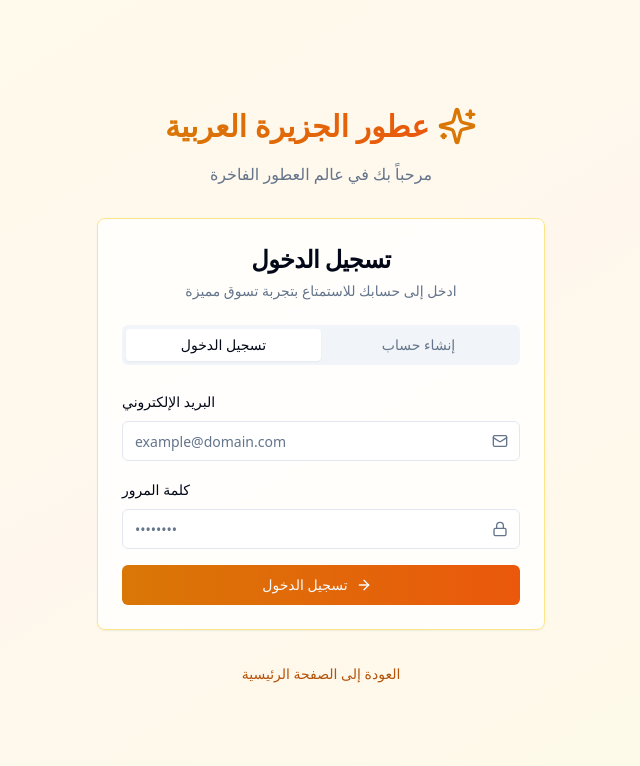
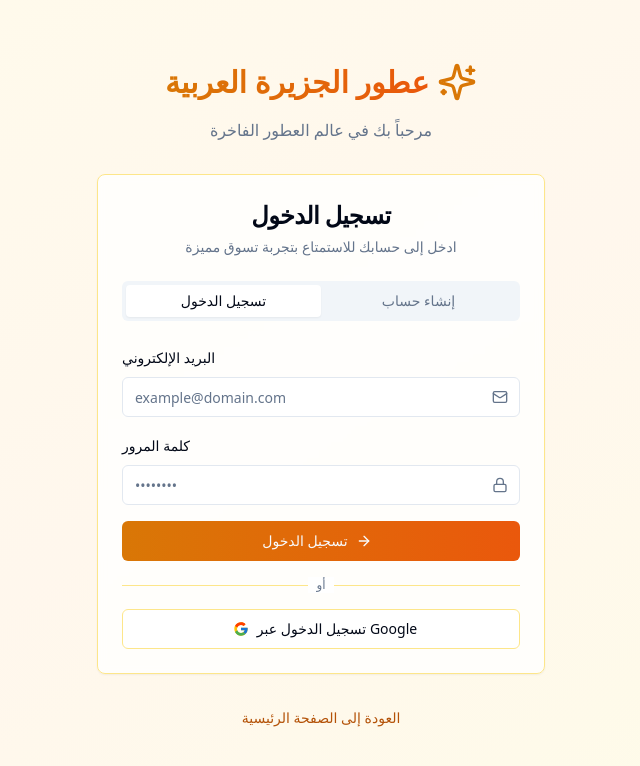
Before and after one commit to mohamed9278443/benat-benat_mr, a React (Vite) app: page /auth in a window 1280 px wide. Shown: the top 766 px of the page, without its empty margins (319-959 px from the left). Built offline with nearby package versions, Linux system fonts and the light colour scheme.

Commit message:
Add Google Sign-In
Integrate Google Sign-In functionality with Supabase for user authentication.

```diff
--- a/package.json
+++ b/package.json
@@ -53,6 +53,7 @@
     "react-day-picker": "^8.10.1",
     "react-dom": "^18.3.1",
     "react-hook-form": "^7.53.0",
+    "react-icons": "^5.5.0",
     "react-resizable-panels": "^2.1.3",
     "react-router-dom": "^6.26.2",
     "recharts": "^2.12.7",
--- a/src/pages/Auth.tsx
+++ b/src/pages/Auth.tsx
@@ -6,6 +6,7 @@ import { Card, CardContent, CardDescription, CardHeader, CardTitle } from "@/com
 import { Label } from "@/components/ui/label";
 import { Tabs, TabsContent, TabsList, TabsTrigger } from "@/components/ui/tabs";
 import { Sparkles, Mail, Lock, User as UserIcon, ArrowRight } from "lucide-react";
+import { FcGoogle } from "react-icons/fc";
 import { useToast } from "@/hooks/use-toast";
 import { useNavigate } from "react-router-dom";
 import type { User, Session } from "@supabase/supabase-js";
@@ -144,6 +145,34 @@ const Auth = () => {
     }
   };
 
+  const handleGoogleSignIn = async () => {
+    setLoading(true);
+    try {
+      const { error } = await supabase.auth.signInWithOAuth({
+        provider: 'google',
+        options: {
+          redirectTo: `${window.location.origin}/`
+        }
+      });
+
+      if (error) {
+        toast({
+          title: "خطأ في تسجيل الدخول",
+          description: error.message || "حدث خطأ أثناء تسجيل الدخول عبر Google",
+          variant: "destructive",
+        });
+      }
+    } catch (error: any) {
+      toast({
+        title: "خطأ في تسجيل الدخول",
+        description: error.message || "حدث خطأ أثناء تسجيل الدخول عبر Google",
+        variant: "destructive",
+      });
+    } finally {
+      setLoading(false);
+    }
+  };
+
   return (
     <div className="min-h-screen bg-gradient-to-br from-amber-50 via-orange-50 to-yellow-50 flex items-center justify-center p-4" dir="rtl">
       <div className="w-full max-w-md">
@@ -211,6 +240,26 @@ const Auth = () => {
                     {loading ? "جارٍ تسجيل الدخول..." : "تسجيل الدخول"}
                     <ArrowRight className="mr-2 h-4 w-4" />
                   </Button>
+
+                  <div className="relative my-6">
+                    <div className="absolute inset-0 flex items-center">
+                      <span className="w-full border-t border-amber-200" />
+                    </div>
+                    <div className="relative flex justify-center text-xs uppercase">
+                      <span className="bg-white px-2 text-muted-foreground">أو</span>
+                    </div>
+                  </div>
+
+                  <Button
+                    type="button"
+                    variant="outline"
+                    className="w-full border-amber-200 hover:bg-amber-50"
+                    onClick={handleGoogleSignIn}
+                    disabled={loading}
+                  >
+                    <FcGoogle className="ml-2 h-5 w-5" />
+                    تسجيل الدخول عبر Google
+                  </Button>
                 </form>
               </TabsContent>
 
@@ -268,6 +317,26 @@ const Auth = () => {
                     {loading ? "جارٍ إنشاء الحساب..." : "إنشاء حساب جديد"}
                     <ArrowRight className="mr-2 h-4 w-4" />
                   </Button>
+
+                  <div className="relative my-6">
+                    <div className="absolute inset-0 flex items-center">
+                      <span className="w-full border-t border-amber-200" />
+                    </div>
+                    <div className="relative flex justify-center text-xs uppercase">
+                      <span className="bg-white px-2 text-muted-foreground">أو</span>
+                    </div>
+                  </div>
+
+                  <Button
+                    type="button"
+                    variant="outline"
+                    className="w-full border-amber-200 hover:bg-amber-50"
+                    onClick={handleGoogleSignIn}
+                    disabled={loading}
+                  >
+                    <FcGoogle className="ml-2 h-5 w-5" />
+                    إنشاء حساب عبر Google
+                  </Button>
                 </form>
               </TabsContent>
             </Tabs>
```
Also changed, not shown: 1 other file (tests, documents, lock files or other folders).
